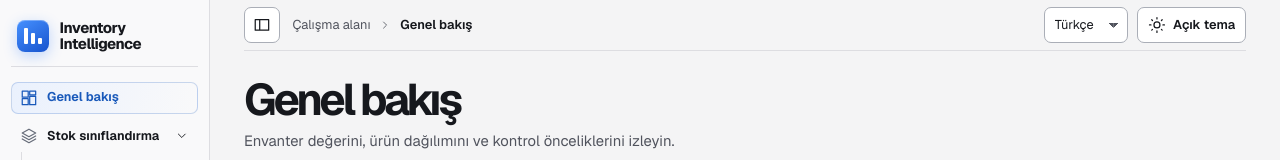
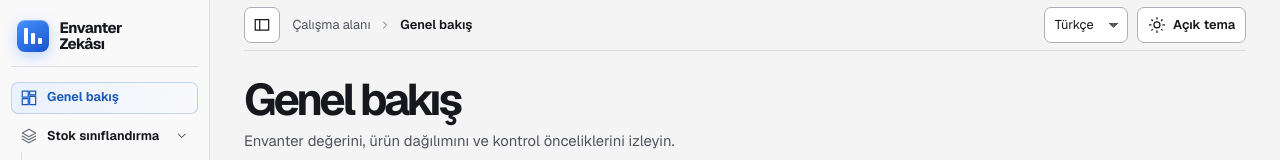
Before and after one commit to BarisDevLab/ABC-Inventory-Analysis, a React (Vite) app in the folder vercel-app/: page / in a window 1280 px wide. Shown: the top 160 px of the page. Built offline with nearby package versions, Linux system fonts and the light colour scheme.

Commit message:
Localize application brand to Envanter Zekâsı

```diff
--- a/vercel-app/index.html
+++ b/vercel-app/index.html
@@ -4,7 +4,7 @@
     <meta charset="UTF-8" />
     <meta name="viewport" content="width=device-width, initial-scale=1.0" />
     <meta name="description" content="Tarayıcıda ABC-XYZ analizi, stok optimizasyonu, dönem karşılaştırması ve maliyet simülasyonu." />
-    <title>Inventory Intelligence</title>
+    <title>Envanter Zekâsı</title>
   </head>
   <body>
     <div id="root"></div>
--- a/vercel-app/src/App.tsx
+++ b/vercel-app/src/App.tsx
@@ -247,7 +247,7 @@ function Dashboard({
   const fileName = isDemo ? t('Örnek stok verisi', 'Sample inventory') : name;
   const title = t(workspacePages[page][1], workspacePages[page][2]);
   useEffect(() => {
-    document.title = `${title} | Inventory Intelligence`;
+    document.title = `${title} | Envanter Zekâsı`;
   }, [title]);
   const dashboard = page === 'overview' || page === 'analysis';
   const inventoryPage =
@@ -290,9 +290,9 @@ function Dashboard({
       </span>
       <span>
         <strong>
-          Inventory
+          Envanter
           <br />
-          Intelligence
+          Zekâsı
         </strong>
       </span>
     </>
@@ -357,7 +357,7 @@ function Dashboard({
           <a
             href="#genel-bakis"
             className="brand desktop-brand"
-            aria-label="Inventory Intelligence"
+            aria-label="Envanter Zekâsı"
             onClick={() => setPage('overview')}
           >
             {brand}
```
